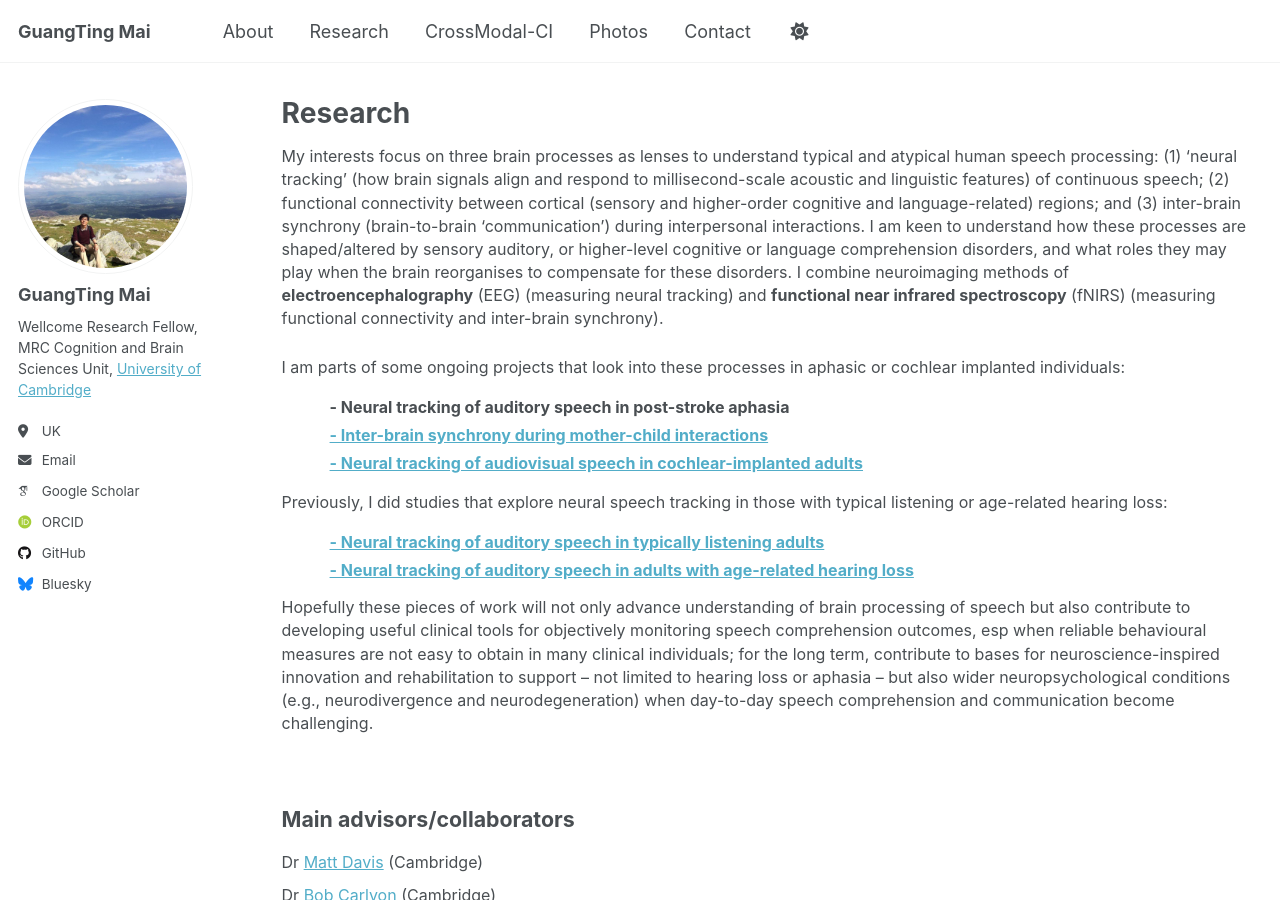
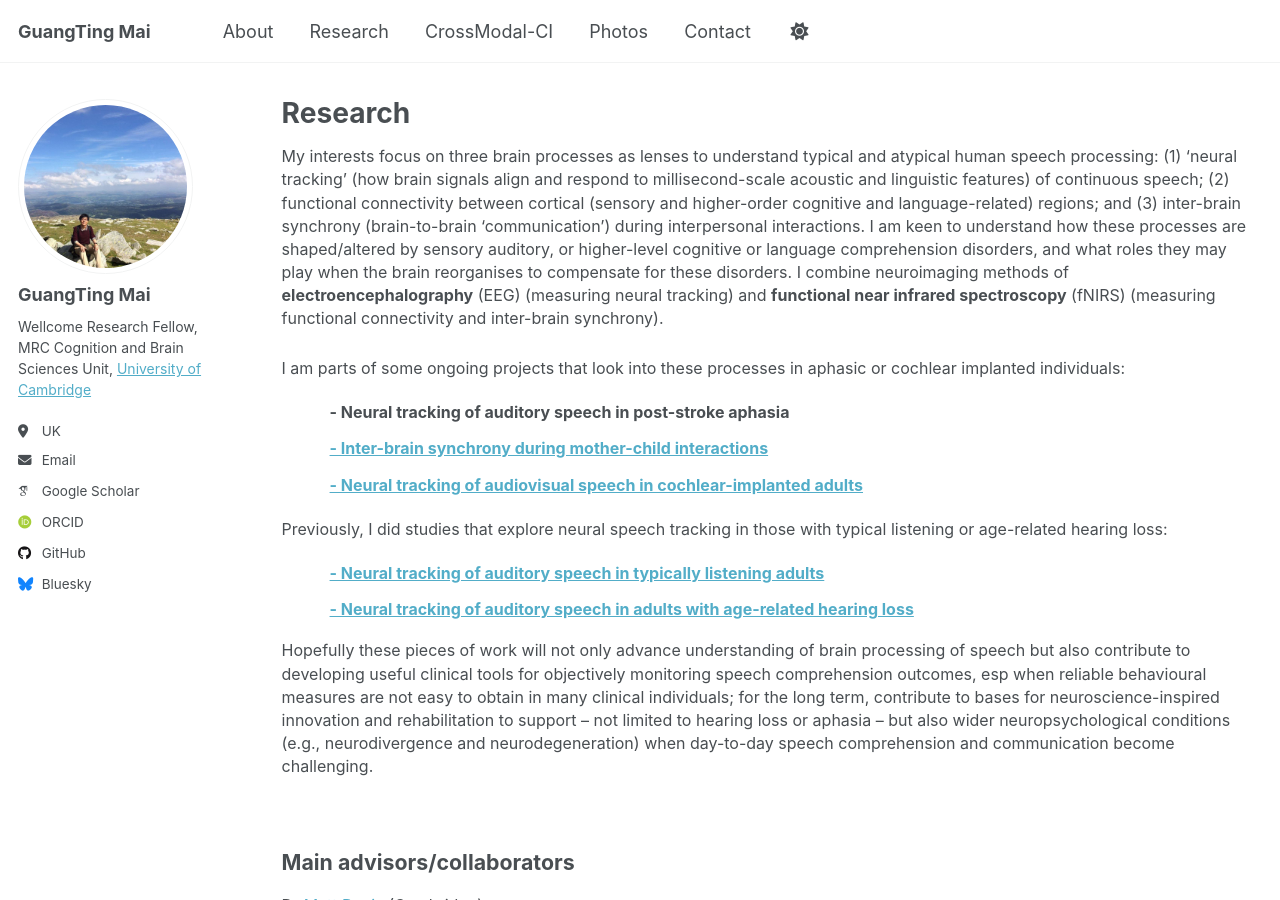
Before and after one commit to guangtingmai/guangtingmai.github.io, a Jekyll site: the page built from _pages/research.html, in a window 1280 px wide and 900 px high. Built offline with Jekyll 4.4.1, drawn with Linux system fonts in a browser that asks for light colours; some web fonts are replaced.

Commit message:
Update research.html

```diff
--- a/_pages/research.html
+++ b/_pages/research.html
@@ -12,13 +12,13 @@
   and what roles they may play when the brain reorganises to compensate for these disorders. I combine neuroimaging methods of
   <strong>electroencephalography</strong> (EEG) (measuring neural tracking) and <strong>functional near infrared spectroscopy</strong> (fNIRS)
   (measuring functional connectivity and inter-brain synchrony).</span></p>
-<p><span style="font-size: 12pt;line-height: 1.7;display: block;margin-bottom: 0.15vh">I am parts of some ongoing projects that look into these processes in aphasic or cochlear implanted individuals:</span></p>
-<p><span style="font-size: 12pt;line-height: 0.3;display: block;margin-bottom: 0.05vh">&emsp;&emsp;&emsp;<strong>- Neural tracking of auditory speech in post-stroke aphasia</strong></span></p>
-<p><span style="font-size: 12pt;line-height: 0.3;display: block;margin-bottom: 0.05vh">&emsp;&emsp;&emsp;<a href="https://guangtingmai.github.io/interbrain-sync/"><strong>- Inter-brain synchrony during mother-child interactions</strong></a></span></p>
-<p><span style="font-size: 12pt;line-height: 0.3;display: block;margin-bottom: 0.15vh">&emsp;&emsp;&emsp;<a href="https://guangtingmai.github.io/crossmodal-ci/"><strong>- Neural tracking of audiovisual speech in cochlear-implanted adults</strong></a></span></p>
-<p><span style="font-size: 12pt;line-height: 1.7;display: block;margin-bottom: 0.15vh">Previously, I did studies that explore neural speech tracking in those with typical listening or age-related hearing loss:</span></p>
-<p><span style="font-size: 12pt;line-height: 0.3;display: block;margin-bottom: 0.05vh">&emsp;&emsp;&emsp;<a href="https://guangtingmai.github.io/neuraltrack-typical/"><strong>- Neural tracking of auditory speech in typically listening adults</strong></a></span></p>
-<p><span style="font-size: 12pt;line-height: 0.3;display: block;margin-bottom: 0.25vh">&emsp;&emsp;&emsp;<a href="https://guangtingmai.github.io/neuraltrack-hearingloss/"><strong>- Neural tracking of auditory speech in adults with age-related hearing loss</strong></a></span></p>
+<p><span style="font-size: 12pt;line-height: 1.8;display: block;margin-bottom: 0.15vh">I am parts of some ongoing projects that look into these processes in aphasic or cochlear implanted individuals:</span></p>
+<p><span style="font-size: 12pt;line-height: 0.8;display: block;margin-bottom: 0.05vh">&emsp;&emsp;&emsp;<strong>- Neural tracking of auditory speech in post-stroke aphasia</strong></span></p>
+<p><span style="font-size: 12pt;line-height: 0.8;display: block;margin-bottom: 0.05vh">&emsp;&emsp;&emsp;<a href="https://guangtingmai.github.io/interbrain-sync/"><strong>- Inter-brain synchrony during mother-child interactions</strong></a></span></p>
+<p><span style="font-size: 12pt;line-height: 0.8;display: block;margin-bottom: 0.15vh">&emsp;&emsp;&emsp;<a href="https://guangtingmai.github.io/crossmodal-ci/"><strong>- Neural tracking of audiovisual speech in cochlear-implanted adults</strong></a></span></p>
+<p><span style="font-size: 12pt;line-height: 1.8;display: block;margin-bottom: 0.15vh">Previously, I did studies that explore neural speech tracking in those with typical listening or age-related hearing loss:</span></p>
+<p><span style="font-size: 12pt;line-height: 0.8;display: block;margin-bottom: 0.05vh">&emsp;&emsp;&emsp;<a href="https://guangtingmai.github.io/neuraltrack-typical/"><strong>- Neural tracking of auditory speech in typically listening adults</strong></a></span></p>
+<p><span style="font-size: 12pt;line-height: 0.8;display: block;margin-bottom: 0.25vh">&emsp;&emsp;&emsp;<a href="https://guangtingmai.github.io/neuraltrack-hearingloss/"><strong>- Neural tracking of auditory speech in adults with age-related hearing loss</strong></a></span></p>
 <p><span style="font-size: 12pt;line-height: 1.45;display: block;margin-bottom: 0.15vh">Hopefully these pieces of work will not only advance
   understanding of brain processing of speech but also contribute to developing useful clinical tools for objectively monitoring speech
   comprehension outcomes, esp when reliable behavioural measures are not easy to obtain in many clinical individuals; for the long term, contribute
```
